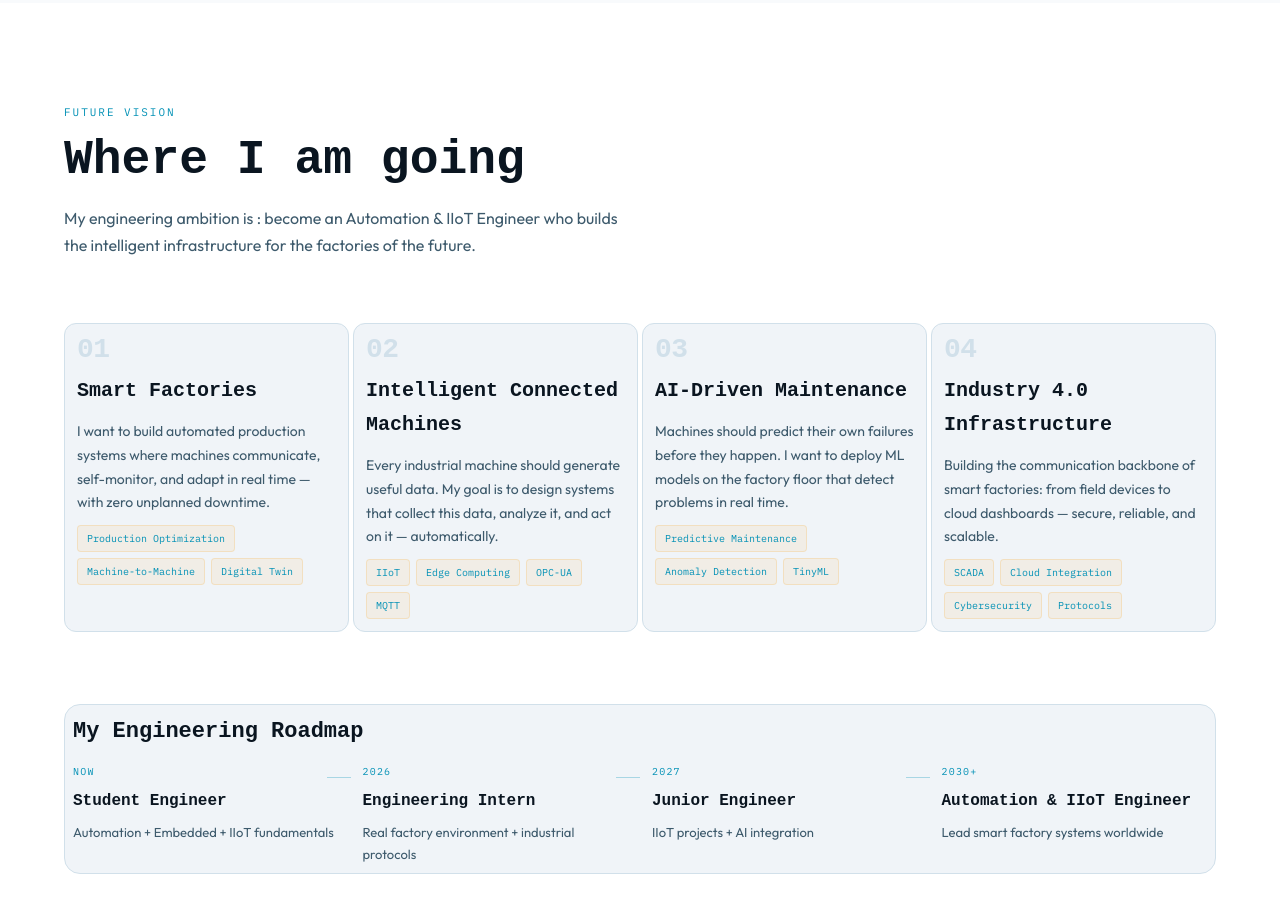
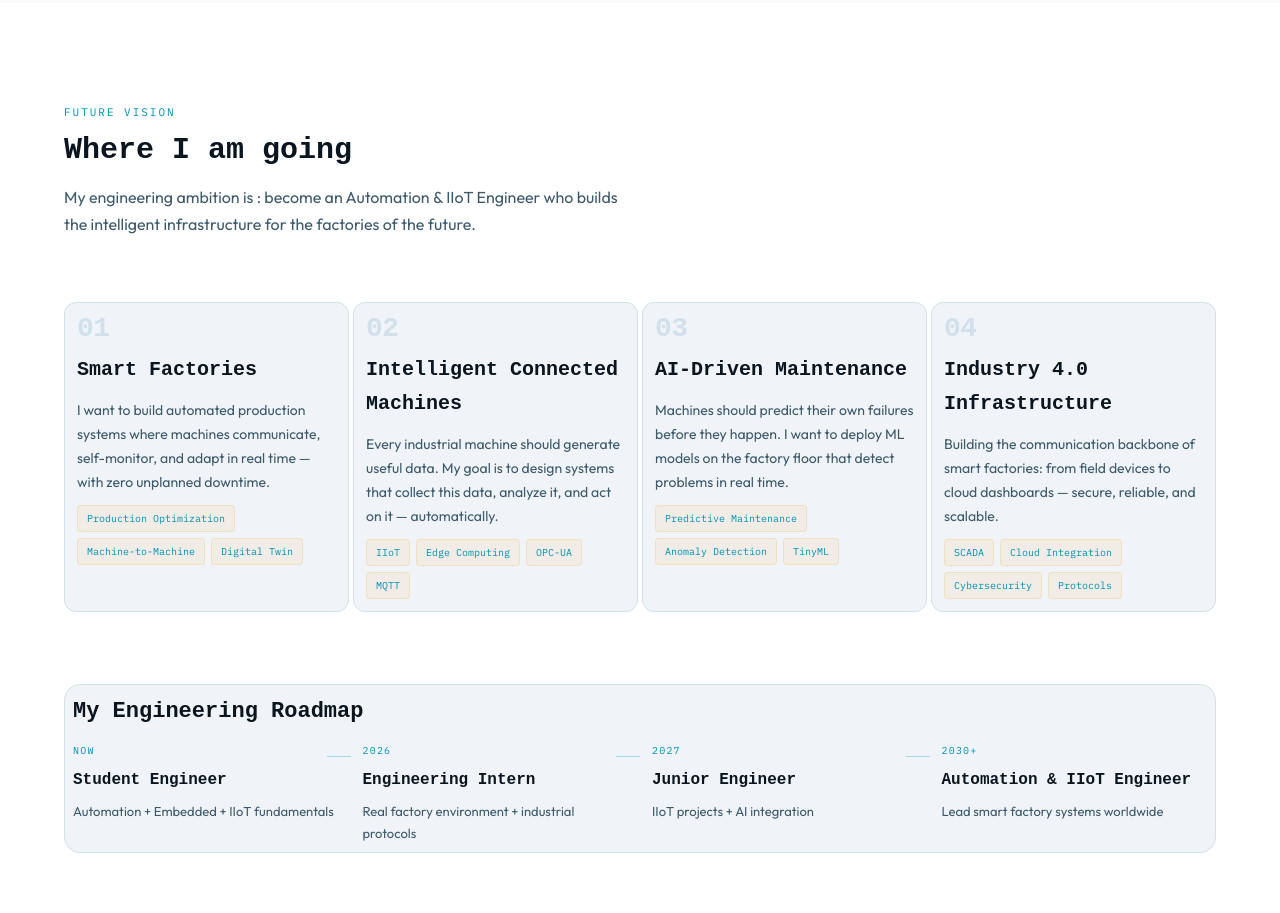
Before and after one commit to HoraEmbedded/my-portfolio, a Next.js app: page / in a window 1280 px wide. Shown: the part 4120-5033 px from the top of the page. Built offline with nearby package versions, Linux system fonts and the light colour scheme.

Commit message:
update format

```diff
--- a/components/FutureVision.tsx
+++ b/components/FutureVision.tsx
@@ -46,7 +46,7 @@ export default function FutureVision() {
           </p>
           <h2
             className="section-title"
-            style={{ fontSize: 'clamp(30px, 4vw, 48px)', marginBottom: '16px', maxWidth: '620px' }}
+            style={{ fontSize: 'clamp(30px, 4vw, 28px)', marginBottom: '16px', maxWidth: '620px' }}
           >
             Where I am going
           </h2>
```
